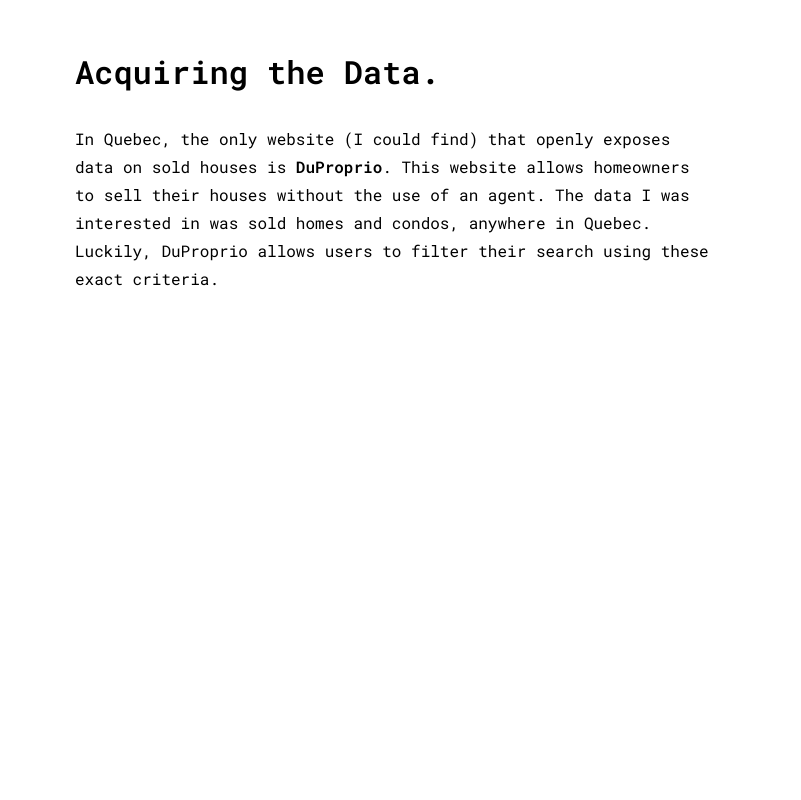
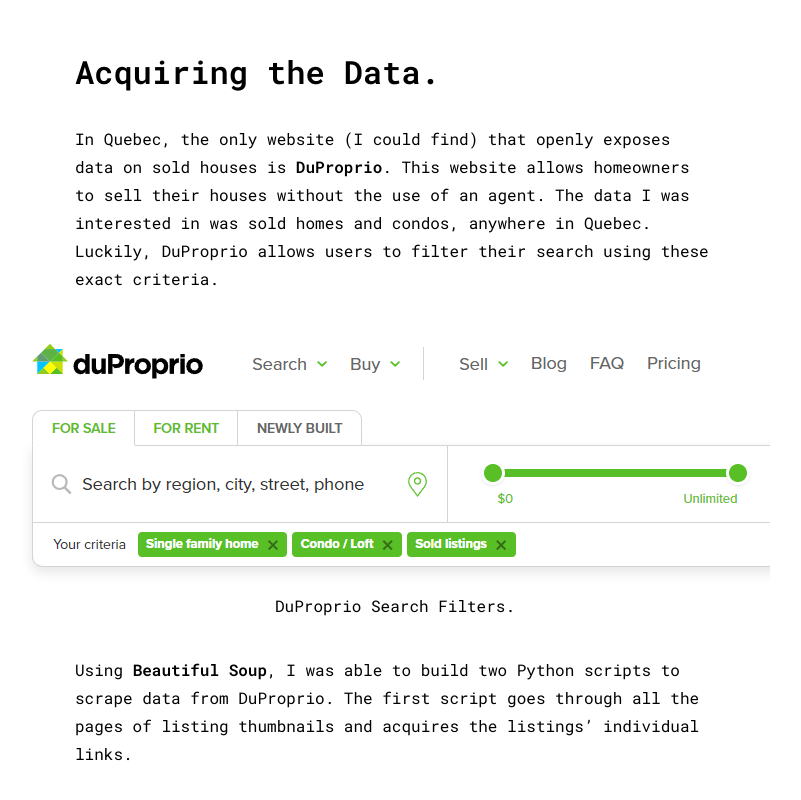
Before and after one commit to simkass/quebec-real-estate-app, a React (Create React App) app: page / in a window 1280 px wide. Shown: the part 814-1614 px from the top of the page, without its empty margins (245-1046 px from the left). Built offline with nearby package versions, Linux system fonts and the light colour scheme; the HTML template or start-up script is replaced by a standard one.

Commit message:
Progress on Scraping page

```diff
--- a/src/components/image/image.component.jsx
+++ b/src/components/image/image.component.jsx
@@ -0,0 +1,14 @@
+import "./image.styles.scss";
+
+const Image = ({ path, description }) => {
+  return (
+    <div className="Image">
+      <div className="image">
+        <img src={path} />
+        <p>{description}</p>
+      </div>
+    </div>
+  );
+};
+
+export default Image;
--- a/src/components/image/image.styles.scss
+++ b/src/components/image/image.styles.scss
@@ -0,0 +1,13 @@
+.Image {
+  display: flex;
+  justify-content: center;
+  padding: 2rem;
+}
+
+.image {
+  text-align: center;
+}
+
+.image p {
+    padding: 0.25rem;
+}
--- a/src/pages/scraping/scraping.component.jsx
+++ b/src/pages/scraping/scraping.component.jsx
@@ -1,3 +1,5 @@
+import Image from "../../components/image/image.component";
+
 import "./scraping.styles.scss";
 
 const Scraping = () => {
@@ -13,6 +15,19 @@
           anywhere in Quebec. Luckily, DuProprio allows users to filter their
           search using these exact criteria.
         </p>
+        <Image
+          path="./assets/screenshots/Filters.png"
+          description="DuProprio Search Filters."
+        />
+        <p>
+          Using{" "}
+          <a href="https://beautiful-soup-4.readthedocs.io/en/latest/">
+            Beautiful Soup
+          </a>
+          , I was able to build two Python scripts to scrape data from
+          DuProprio. The first script goes through all the pages of listing
+          thumbnails and acquires the listings’ individual links.
+        </p>
       </div>
     </div>
   );
--- a/src/pages/scraping/scraping.styles.scss
+++ b/src/pages/scraping/scraping.styles.scss
@@ -12,6 +12,6 @@
     padding: 4rem;
 }
 
-h1 {
+.scraping h1 {
     margin-bottom: 2rem
 }
```
Also changed, not shown: public/assets/screenshots/Filters.png (added).
